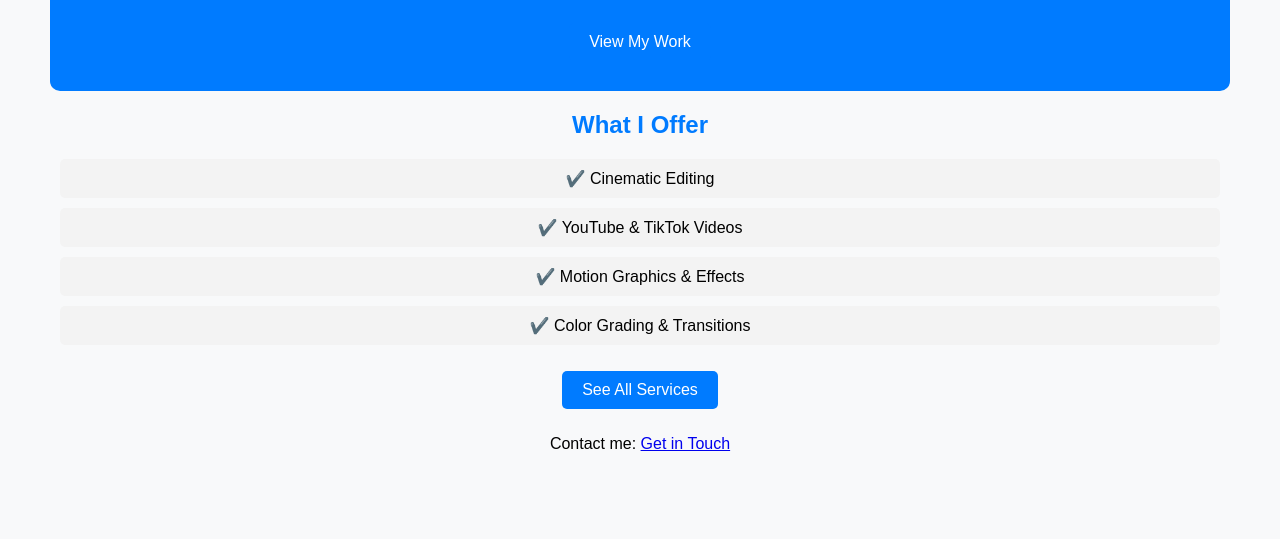
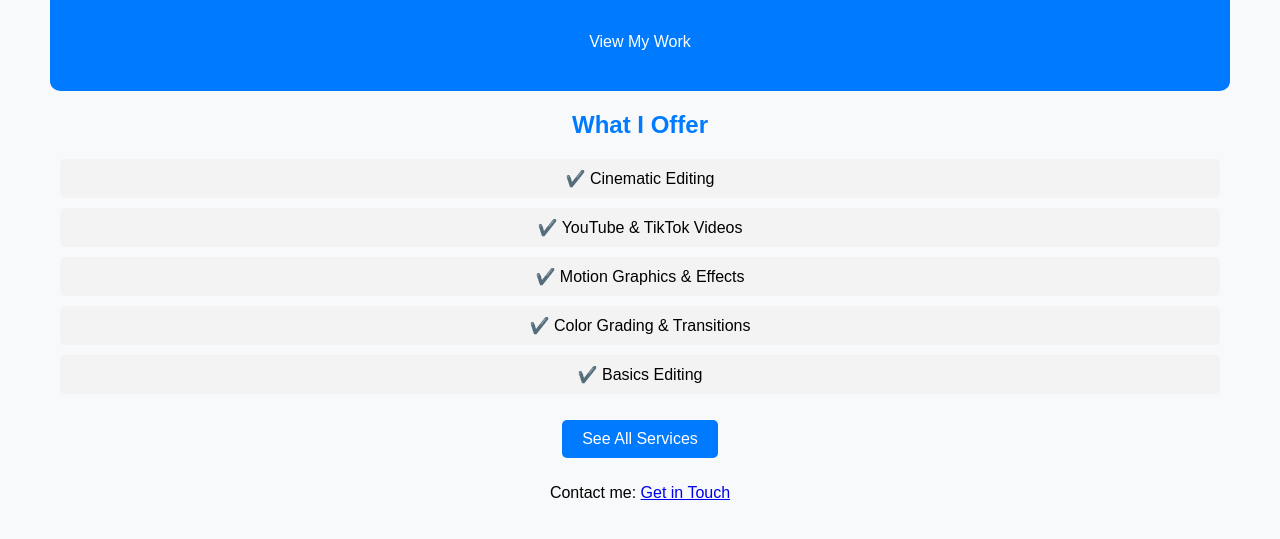
Before and after one commit to Mame11Ye/MameEditor, a plain HTML site: page index.html in a window 1280 px wide. Shown: the part 171-710 px from the top of the page. Drawn offline with Linux system fonts and the light colour scheme.

Commit message:
Update index.html

```diff
--- a/index.html
+++ b/index.html
@@ -21,6 +21,7 @@
             <li>✔️ YouTube & TikTok Videos</li>
             <li>✔️ Motion Graphics & Effects</li>
             <li>✔️ Color Grading & Transitions</li>
+            <li>✔️ Basics Editing</li>
         </ul>
         <a href="services.html" class="btn">See All Services</a>
     </section>
```
